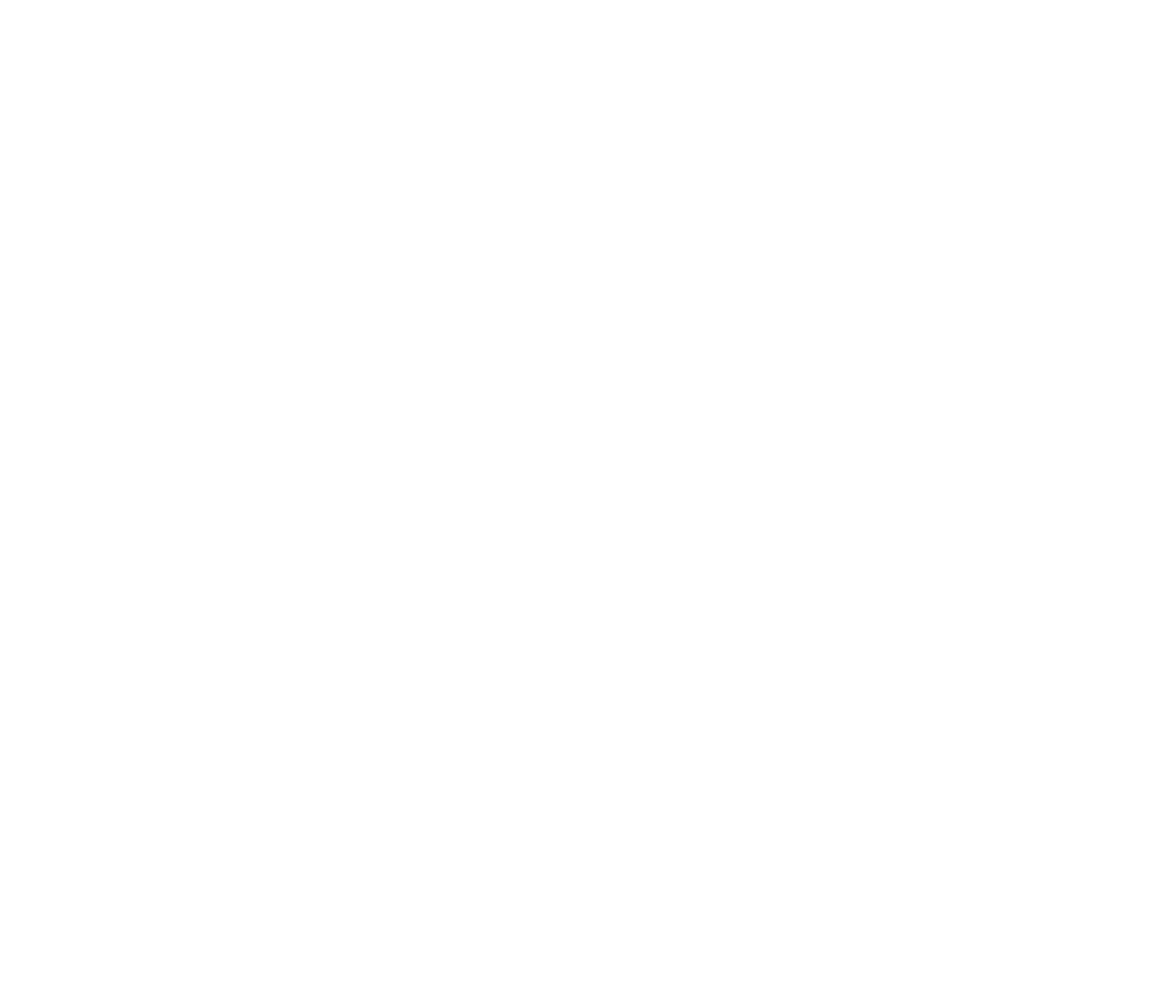
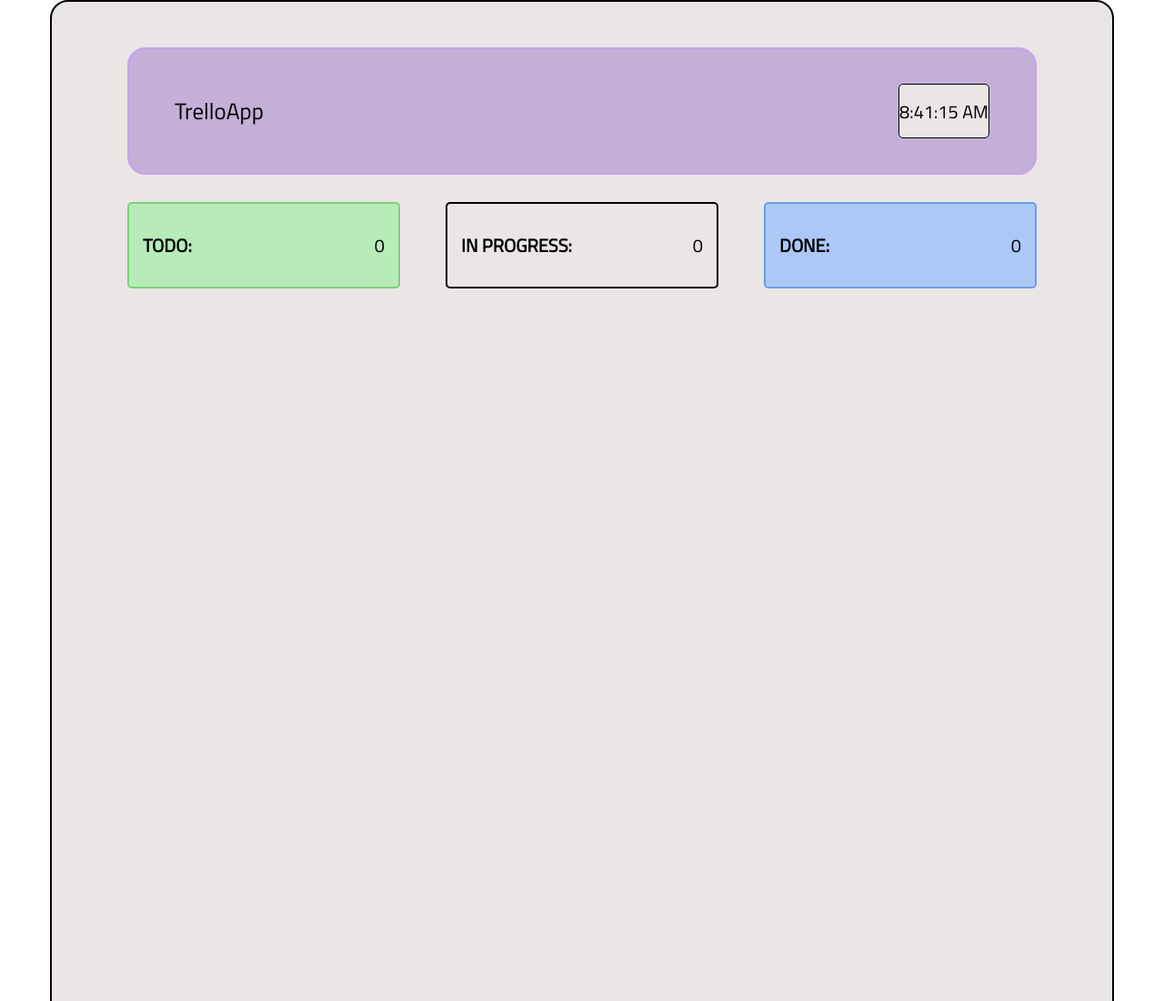
Before and after one commit to NoMercy182/TrelloApp, a website: page src/index.html in a window 1280 px wide. Shown: the top 1100 px of the page at 91% size. Before the commit the page ends 800 px from the top, so only its background shows below. Drawn offline with Linux system fonts and the light colour scheme.

Commit message:
feat: add start version

```diff
--- a/package.json
+++ b/package.json
@@ -4,7 +4,8 @@
   "description": "",
   "main": "index.js",
   "scripts": {
-    "dev": "parcel ./src/index.html"
+    "dev": "parcel ./src/index.html",
+    "build": "parcel build ./src/index.html --no-source-maps"
   },
   "keywords": [],
   "author": "",
--- a/src/index.html
+++ b/src/index.html
@@ -5,8 +5,37 @@
   <meta http-equiv="X-UA-Compatible" content="IE=edge">
   <meta name="viewport" content="width=device-width, initial-scale=1.0">
   <title>TrelloApp</title>
+  <link rel="stylesheet" href="style/style.css">
 </head>
 <body>
+  <div class="wrapper">
+    <header class="header">
+      <div class="header__logo">TrelloApp</div>
+      <div class="header__clock"><span></span></div>
+    </header>
 
+    <div class="container">
+      <div class="addBlock block">
+        <div class="block__head">
+          <h2 class="block__head__title">TODO:</h2>
+          <span class="block__head__counter">0</span>
+        </div>
+      </div>
+      <div class="workBlock block">
+        <div class="block__head">
+          <h2 class="block__head__title">IN PROGRESS:</h2>
+          <span class="block__head__counter">0</span>
+        </div>
+      </div>
+      <div class="doneBlock block">
+        <div class="block__head">
+          <h2 class="block__head__title">DONE:</h2>
+          <span class="block__head__counter">0</span>
+        </div>
+      </div>
+    </div>
+
+  </div>
+  <script src="js/index.js" type="module"></script>
 </body>
 </html>
--- /dev/null
+++ b/src/js/header.js
@@ -0,0 +1,7 @@
+export function livenHeader () {
+  const clock = document.querySelector('.header__clock span');
+
+  const time = () => clock.textContent = new Date().toLocaleTimeString();
+
+  setInterval(time, 1000);
+}
--- /dev/null
+++ b/src/js/index.js
@@ -0,0 +1,3 @@
+import { livenHeader } from './header.js';
+
+livenHeader();
--- /dev/null
+++ b/src/style/style.scss
@@ -0,0 +1,86 @@
+@import url('https://fonts.googleapis.com/css2?family=Titillium+Web&display=swap');
+
+* {
+  margin: 0;
+  padding: 0;
+  box-sizing: border-box;
+  font-family: 'Titillium Web', sans-serif;
+}
+
+h2 {
+  font-size: 20px;
+}
+
+.wrapper {
+  max-width: 1170px;
+  width: 100%;
+  padding: 50px 16px;
+  margin: 0 auto;
+  background: rgb(234, 230, 230);
+  height: 2000px;
+  border: 2px solid black;
+  border-radius: 20px;
+}
+
+.header {
+  max-width: 1000px;
+  width: 100%;
+  margin: 0px auto 30px;
+  padding: 0px 50px;
+  background: rgb(196, 176, 215);
+  height: 140px;
+  border: 2px solid rgb(198, 162, 237);
+  border-radius: 20px;
+  display: flex;
+  align-items: center;
+  justify-content: space-between;
+  font-size: 25px;
+  &__clock {
+    width: 100px;
+    height: 60px;
+    background:rgb(234, 230, 230);
+    border: 1px solid black;
+    border-radius: 5px;
+    display: flex;
+    align-items: center;
+    justify-content: center;
+    font-size: 20px;
+  }
+}
+
+.container {
+  display: flex;
+  gap: 50px;
+  max-width: 1000px;
+  width: 100%;
+  margin: 0 auto;
+}
+
+.block {
+  width: calc(100%/3);
+  &__head {
+    display: flex;
+    justify-content: space-between;
+    align-items: center;
+    padding: 30px 15px;
+    border-radius: 5px;
+    &__counter {
+      font-size: 20px;
+    }
+  }
+}
+
+.addBlock .block__head {
+  background: rgb(183, 235, 183);
+  border: 2px solid rgb(126, 207, 126);
+}
+
+.workBlock .block__head {
+  background: rgb(234, 230, 230);
+  border: 2px solid black;
+}
+
+.doneBlock .block__head {
+  background: rgb(171, 200, 247);
+  border: 2px solid rgb(110, 156, 230);
+}
```
Also changed, not shown: dist/index.html, src/style/style.css (added), 9 other files.
